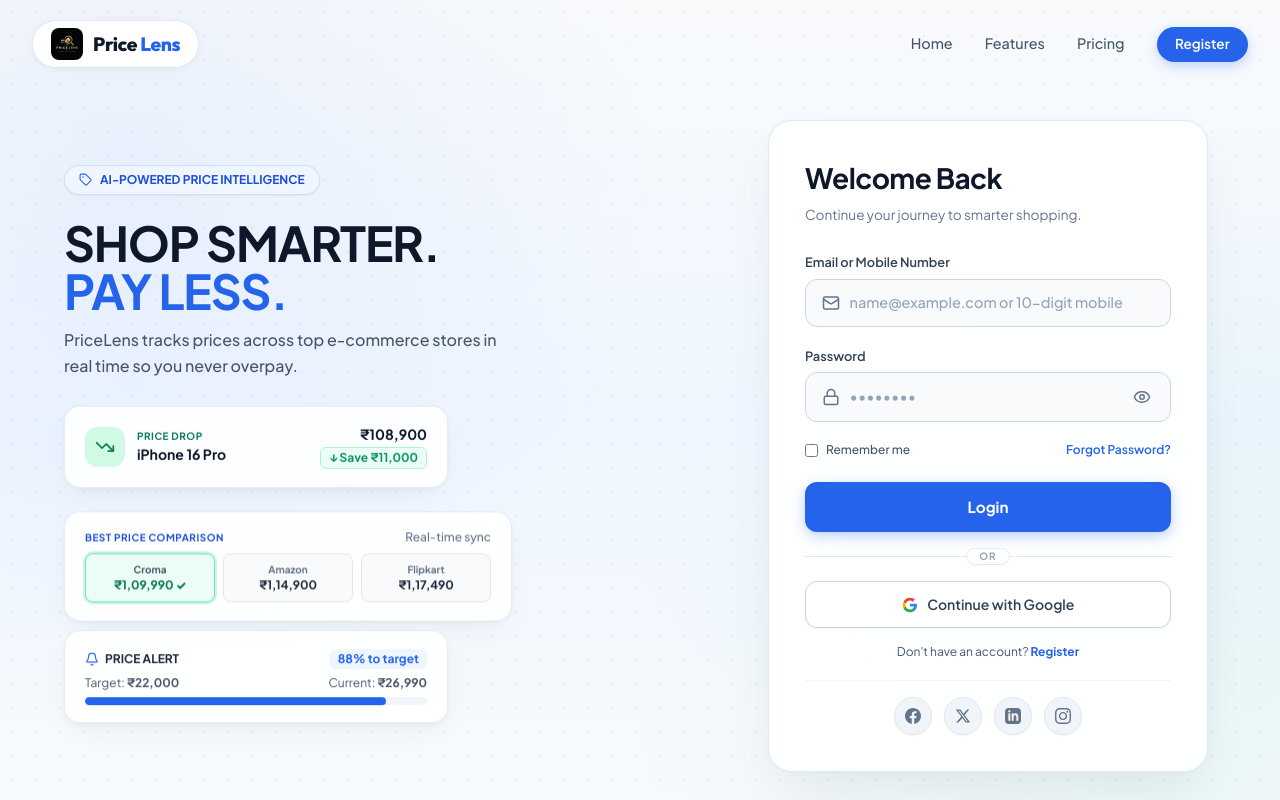
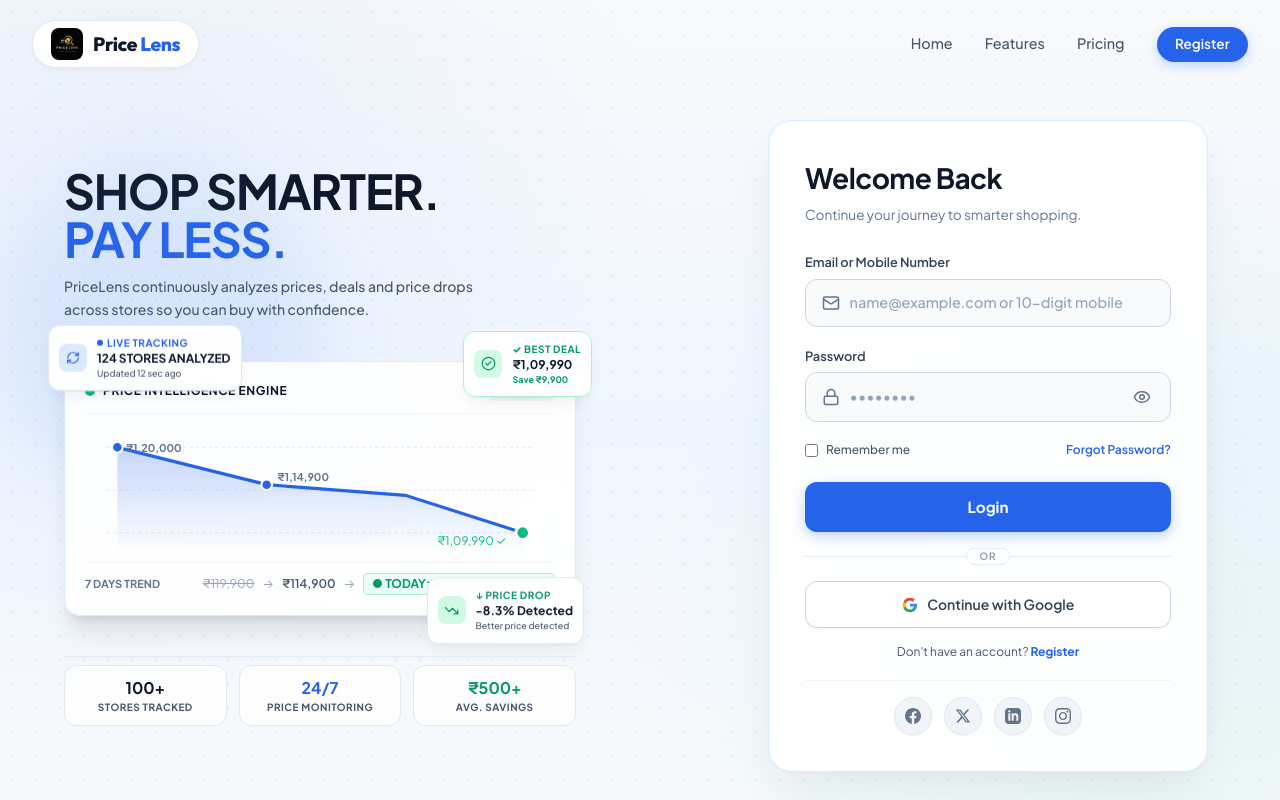
Before and after one commit to aaravgupta9462-design/Price-Lens, a React (Vite) app in the folder frontend/: page / in a window 1280 px wide. Built offline with nearby package versions, Linux system fonts and the light colour scheme.

Commit message:
Upgrade Left-Side Auth visual into Price Intelligence Engine SVG Radar composition with live tracking widgets & analytics metrics

```diff
--- a/frontend/src/components/auth/AuthContainer.jsx
+++ b/frontend/src/components/auth/AuthContainer.jsx
@@ -1,6 +1,6 @@
 import React, { useState } from 'react';
 import { motion, AnimatePresence } from 'framer-motion';
-import { Mail, Lock, User, Phone, Eye, EyeOff, KeyRound, CheckCircle2, TrendingDown, Bell, Tag, ArrowRight } from 'lucide-react';
+import { Mail, Lock, User, Phone, Eye, EyeOff, KeyRound, CheckCircle2, TrendingDown, RefreshCw, Zap, ShieldCheck } from 'lucide-react';
 import { useAuth } from '../../context/AuthContext';
 import './AuthContainer.css';
 
@@ -248,133 +248,191 @@
 
       {/* ─── Main 2-Column Creative Desktop Layout ───────────────────────── */}
       <main className="saas-main-container">
-        <div className="w-full max-w-6xl mx-auto flex flex-col lg:flex-row items-center justify-between gap-10 lg:gap-16">
+        <div className="w-full max-w-6xl mx-auto flex flex-col lg:flex-row items-center justify-between gap-10 lg:gap-14">
 
-          {/* ─── LEFT COLUMN: Price Intelligence Visual Showcase ───────────── */}
+          {/* ─── LEFT COLUMN: Price Intelligence Engine Dashboard ───────────── */}
           <div className="flex-1 hidden lg:flex flex-col justify-center space-y-6">
-            {/* Tag Badge */}
-            <motion.div
-              initial={{ opacity: 0, x: -20 }}
-              animate={{ opacity: 1, x: 0 }}
-              transition={{ duration: 0.4 }}
-              className="inline-flex items-center gap-2 px-3.5 py-1.5 rounded-full bg-blue-50 border border-blue-200/80 text-blue-700 text-xs font-bold shadow-sm w-fit"
-            >
-              <Tag size={13} className="text-blue-600" />
-              <span>AI-POWERED PRICE INTELLIGENCE</span>
-            </motion.div>
-
             {/* Headline */}
             <motion.div
-              initial={{ opacity: 0, x: -20 }}
-              animate={{ opacity: 1, x: 0 }}
-              transition={{ duration: 0.5, delay: 0.1 }}
+              initial={{ opacity: 0, y: 10 }}
+              animate={{ opacity: 1, y: 0 }}
+              transition={{ duration: 0.4 }}
             >
               <h1 className="text-4xl lg:text-5xl font-extrabold text-slate-900 leading-tight tracking-tight">
-                {viewState === 'register' ? (
-                  <>
-                    START SAVING <br />
-                    <span className="text-blue-600">SMARTER TODAY.</span>
-                  </>
-                ) : (
-                  <>
-                    SHOP SMARTER. <br />
-                    <span className="text-blue-600">PAY LESS.</span>
-                  </>
-                )}
+                SHOP SMARTER. <br />
+                <span className="text-blue-600">PAY LESS.</span>
               </h1>
-              <p className="text-slate-600 text-base mt-3 max-w-md font-medium leading-relaxed">
-                PriceLens tracks prices across top e-commerce stores in real time so you never overpay.
+              <p className="text-slate-600 text-sm mt-3 max-w-md font-medium leading-relaxed">
+                PriceLens continuously analyzes prices, deals and price drops across stores so you can buy with confidence.
               </p>
             </motion.div>
 
-            {/* 3 Floating Price Intelligence Cards */}
-            <div className="space-y-4 pt-2">
-              {/* CARD 1: PRICE DROP */}
+            {/* CENTRAL "PRICE INTELLIGENCE ENGINE" RADAR & GRAPH COMPOSITION */}
+            <div className="relative w-full max-w-lg py-4">
+              {/* Central Background Radar Ring & Soft Radial Glow */}
+              <div className="absolute top-1/2 left-1/2 -translate-x-1/2 -translate-y-1/2 w-80 h-80 bg-blue-500/10 rounded-full blur-2xl pointer-events-none" />
+
+              {/* Central Price Analytics Card */}
               <motion.div
-                initial={{ opacity: 0, y: 20 }}
-                animate={{ opacity: 1, y: [0, -6, 0] }}
+                initial={{ opacity: 0, scale: 0.95 }}
+                animate={{ opacity: 1, scale: 1 }}
+                transition={{ duration: 0.5, delay: 0.1 }}
+                className="bg-white/90 backdrop-blur-xl border border-blue-100 shadow-xl rounded-2xl p-5 relative overflow-hidden"
+              >
+                {/* Engine Header Bar */}
+                <div className="flex items-center justify-between border-b border-slate-100 pb-3 mb-3">
+                  <div className="flex items-center gap-2">
+                    <span className="w-2.5 h-2.5 rounded-full bg-emerald-500 animate-pulse" />
+                    <span className="text-xs font-bold text-slate-900 uppercase tracking-wider">PRICE INTELLIGENCE ENGINE</span>
+                  </div>
+                  <span className="text-[10px] font-semibold text-slate-600 bg-slate-100 px-2 py-0.5 rounded-md">LIVE SYNC</span>
+                </div>
+
+                {/* SVG Live Price Drop Trend Graph */}
+                <div className="relative h-32 w-full">
+                  <svg className="w-full h-full overflow-visible" viewBox="0 0 400 120">
+                    <defs>
+                      <linearGradient id="priceGraphGradient" x1="0" y1="0" x2="0" y2="1">
+                        <stop offset="0%" stopColor="#2563eb" stopOpacity="0.25" />
+                        <stop offset="100%" stopColor="#2563eb" stopOpacity="0.0" />
+                      </linearGradient>
+                    </defs>
+
+                    {/* Dotted Grid Lines */}
+                    <line x1="0" y1="20" x2="400" y2="20" stroke="#e2e8f0" strokeDasharray="3 3" />
+                    <line x1="0" y1="60" x2="400" y2="60" stroke="#e2e8f0" strokeDasharray="3 3" />
+                    <line x1="0" y1="100" x2="400" y2="100" stroke="#e2e8f0" strokeDasharray="3 3" />
+
+                    {/* Graph Line */}
+                    <path
+                      d="M 10 20 L 150 55 L 280 65 L 390 100"
+                      fill="none"
+                      stroke="#2563eb"
+                      strokeWidth="3"
+                      strokeLinecap="round"
+                    />
+
+                    {/* Gradient Fill under graph */}
+                    <path
+                      d="M 10 20 L 150 55 L 280 65 L 390 100 L 390 120 L 10 120 Z"
+                      fill="url(#priceGraphGradient)"
+                    />
+
+                    {/* Data Points */}
+                    <circle cx="10" cy="20" r="5" fill="#2563eb" stroke="#ffffff" strokeWidth="2" />
+                    <text x="18" y="24" fill="#64748b" fontSize="10" fontWeight="bold">₹1,20,000</text>
+
+                    <circle cx="150" cy="55" r="5" fill="#2563eb" stroke="#ffffff" strokeWidth="2" />
+                    <text x="160" y="52" fill="#64748b" fontSize="10" fontWeight="bold">₹1,14,900</text>
+
+                    <circle cx="390" cy="100" r="7" fill="#10b981" stroke="#ffffff" strokeWidth="2" className="animate-ping opacity-75" />
+                    <circle cx="390" cy="100" r="6" fill="#10b981" stroke="#ffffff" strokeWidth="2" />
+                    <text x="310" y="112" fill="#10b981" fontSize="11" fontWeight="extrabold">₹1,09,990 ✓</text>
+                  </svg>
+                </div>
+
+                {/* 7-Day History Line */}
+                <div className="flex items-center justify-between text-xs border-t border-slate-100 pt-2.5 mt-2">
+                  <span className="font-bold text-slate-500 text-[11px]">7 DAYS TREND</span>
+                  <div className="flex items-center gap-2">
+                    <span className="text-slate-400 line-through">₹119,900</span>
+                    <span className="text-slate-400">→</span>
+                    <span className="text-slate-600 font-semibold">₹114,900</span>
+                    <span className="text-slate-400">→</span>
+                    <span className="text-emerald-600 font-extrabold bg-emerald-50 px-2 py-0.5 rounded border border-emerald-200">
+                      ● TODAY: BEST PRICE FOUND
+                    </span>
+                  </div>
+                </div>
+              </motion.div>
+
+              {/* 3 FLOATING UI WIDGETS AROUND THE CENTRAL ENGINE */}
+              {/* WIDGET 1: LIVE PRICE TRACKING (Top Left) */}
+              <motion.div
+                initial={{ opacity: 0, y: -10 }}
+                animate={{ opacity: 1, y: [0, -5, 0] }}
                 transition={{
                   opacity: { duration: 0.4, delay: 0.2 },
                   y: { repeat: Infinity, duration: 4, ease: 'easeInOut' }
                 }}
-                className="price-card-glass max-w-sm flex items-center justify-between"
+                className="absolute -top-4 -left-4 bg-white/95 border border-slate-200 rounded-xl p-2.5 shadow-lg shadow-slate-900/5 flex items-center gap-2.5 backdrop-blur-md"
               >
-                <div className="flex items-center gap-3">
-                  <div className="w-10 h-10 rounded-xl bg-emerald-100 text-emerald-700 flex items-center justify-center font-bold">
-                    <TrendingDown size={20} />
+                <div className="w-7 h-7 rounded-lg bg-blue-100 text-blue-600 flex items-center justify-center font-bold">
+                  <RefreshCw size={14} className="animate-spin" style={{ animationDuration: '6s' }} />
+                </div>
+                <div>
+                  <div className="text-[10px] font-extrabold text-blue-600 uppercase tracking-wider flex items-center gap-1">
+                    <span className="w-1.5 h-1.5 rounded-full bg-blue-600 animate-pulse" /> LIVE TRACKING
                   </div>
-                  <div>
-                    <div className="text-[10px] font-extrabold text-emerald-700 uppercase tracking-wider">PRICE DROP</div>
-                    <div className="text-sm font-bold text-slate-900">iPhone 16 Pro</div>
-                  </div>
-                </div>
-                <div className="text-right">
-                  <div className="text-sm font-bold text-slate-900">₹108,900</div>
-                  <div className="text-xs font-extrabold text-emerald-600 bg-emerald-50 px-2 py-0.5 rounded-md border border-emerald-200 inline-block mt-0.5">
-                    ↓ Save ₹11,000
-                  </div>
+                  <div className="text-xs font-bold text-slate-900">124 STORES ANALYZED</div>
+                  <div className="text-[9px] text-slate-600 font-medium">Updated 12 sec ago</div>
                 </div>
               </motion.div>
 
-              {/* CARD 2: BEST PRICE COMPARISON */}
+              {/* WIDGET 2: BEST DEAL FOUND (Top Right) */}
               <motion.div
-                initial={{ opacity: 0, y: 20 }}
-                animate={{ opacity: 1, y: [0, 6, 0] }}
+                initial={{ opacity: 0, y: -10 }}
+                animate={{ opacity: 1, y: [0, 5, 0] }}
                 transition={{
                   opacity: { duration: 0.4, delay: 0.3 },
                   y: { repeat: Infinity, duration: 4.5, ease: 'easeInOut' }
                 }}
-                className="price-card-glass max-w-md"
+                className="absolute -top-4 -right-4 bg-white/95 border border-emerald-200 rounded-xl p-2.5 shadow-lg shadow-slate-900/5 flex items-center gap-2.5 backdrop-blur-md"
               >
-                <div className="flex items-center justify-between mb-2">
-                  <span className="text-[10px] font-extrabold text-blue-700 uppercase tracking-wider">BEST PRICE COMPARISON</span>
-                  <span className="text-xs text-slate-500 font-medium">Real-time sync</span>
+                <div className="w-7 h-7 rounded-lg bg-emerald-100 text-emerald-600 flex items-center justify-center font-bold">
+                  <CheckCircle2 size={15} />
                 </div>
-                <div className="grid grid-cols-3 gap-2 text-center">
-                  <div className="p-2 rounded-lg bg-emerald-50 border border-emerald-300 ring-2 ring-emerald-500/20">
-                    <div className="text-[10px] font-bold text-slate-600">Croma</div>
-                    <div className="text-xs font-extrabold text-emerald-700">₹1,09,990 ✓</div>
-                  </div>
-                  <div className="p-2 rounded-lg bg-slate-50 border border-slate-200">
-                    <div className="text-[10px] font-bold text-slate-500">Amazon</div>
-                    <div className="text-xs font-bold text-slate-800">₹1,14,900</div>
-                  </div>
-                  <div className="p-2 rounded-lg bg-slate-50 border border-slate-200">
-                    <div className="text-[10px] font-bold text-slate-500">Flipkart</div>
-                    <div className="text-xs font-bold text-slate-800">₹1,17,490</div>
-                  </div>
+                <div>
+                  <div className="text-[10px] font-extrabold text-emerald-600 uppercase tracking-wider">✓ BEST DEAL</div>
+                  <div className="text-xs font-extrabold text-slate-900">₹1,09,990</div>
+                  <div className="text-[9px] font-bold text-emerald-600">Save ₹9,900</div>
                 </div>
               </motion.div>
 
-              {/* CARD 3: PRICE ALERT TRACKER */}
+              {/* WIDGET 3: PRICE DROP (Bottom Right) */}
               <motion.div
-                initial={{ opacity: 0, y: 20 }}
-                animate={{ opacity: 1, y: [0, -5, 0] }}
+                initial={{ opacity: 0, y: 10 }}
+                animate={{ opacity: 1, y: [0, -4, 0] }}
                 transition={{
                   opacity: { duration: 0.4, delay: 0.4 },
                   y: { repeat: Infinity, duration: 3.8, ease: 'easeInOut' }
                 }}
-                className="price-card-glass max-w-sm"
+                className="absolute -bottom-4 -right-2 bg-white/95 border border-slate-200 rounded-xl p-2.5 shadow-lg shadow-slate-900/5 flex items-center gap-2.5 backdrop-blur-md"
               >
-                <div className="flex items-center justify-between mb-1.5">
-                  <div className="flex items-center gap-1.5 text-xs font-bold text-slate-800">
-                    <Bell size={14} className="text-blue-600" />
-                    <span>PRICE ALERT</span>
-                  </div>
-                  <span className="text-xs font-extrabold text-blue-600 bg-blue-50 px-2 py-0.5 rounded-md">88% to target</span>
+                <div className="w-7 h-7 rounded-lg bg-emerald-100 text-emerald-600 flex items-center justify-center font-bold">
+                  <TrendingDown size={15} />
                 </div>
-                <div className="flex justify-between text-xs text-slate-600 mb-1.5">
-                  <span>Target: <b>₹22,000</b></span>
-                  <span>Current: <b>₹26,990</b></span>
-                </div>
-                <div className="w-full h-2 bg-slate-100 rounded-full overflow-hidden">
-                  <div className="h-full bg-blue-600 rounded-full w-[88%]" />
+                <div>
+                  <div className="text-[10px] font-extrabold text-emerald-600 uppercase tracking-wider">↓ PRICE DROP</div>
+                  <div className="text-xs font-bold text-slate-900">-8.3% Detected</div>
+                  <div className="text-[9px] text-slate-600 font-medium">Better price detected</div>
                 </div>
               </motion.div>
             </div>
+
+            {/* BRAND STATISTICS ROW (Bottom Left) */}
+            <motion.div
+              initial={{ opacity: 0, y: 10 }}
+              animate={{ opacity: 1, y: 0 }}
+              transition={{ duration: 0.4, delay: 0.5 }}
+              className="grid grid-cols-3 gap-3 pt-2 border-t border-slate-200/80 max-w-lg"
+            >
+              <div className="bg-white/80 p-2.5 rounded-xl border border-slate-200 text-center">
+                <div className="text-base font-extrabold text-slate-900">100+</div>
+                <div className="text-[10px] font-bold text-slate-600 uppercase tracking-wider">STORES TRACKED</div>
+              </div>
+              <div className="bg-white/80 p-2.5 rounded-xl border border-slate-200 text-center">
+                <div className="text-base font-extrabold text-blue-600">24/7</div>
+                <div className="text-[10px] font-bold text-slate-600 uppercase tracking-wider">PRICE MONITORING</div>
+              </div>
+              <div className="bg-white/80 p-2.5 rounded-xl border border-slate-200 text-center">
+                <div className="text-base font-extrabold text-emerald-600">₹500+</div>
+                <div className="text-[10px] font-bold text-slate-600 uppercase tracking-wider">AVG. SAVINGS</div>
+              </div>
+            </motion.div>
           </div>
 
-          {/* ─── RIGHT COLUMN: Translucent Premium Form Card ───────────────── */}
+          {/* ─── RIGHT COLUMN: Clean Translucent Auth Card ──────────────────── */}
           <div className="w-full max-w-md flex-shrink-0">
             <motion.div
               initial={{ opacity: 0, y: 20 }}
```
